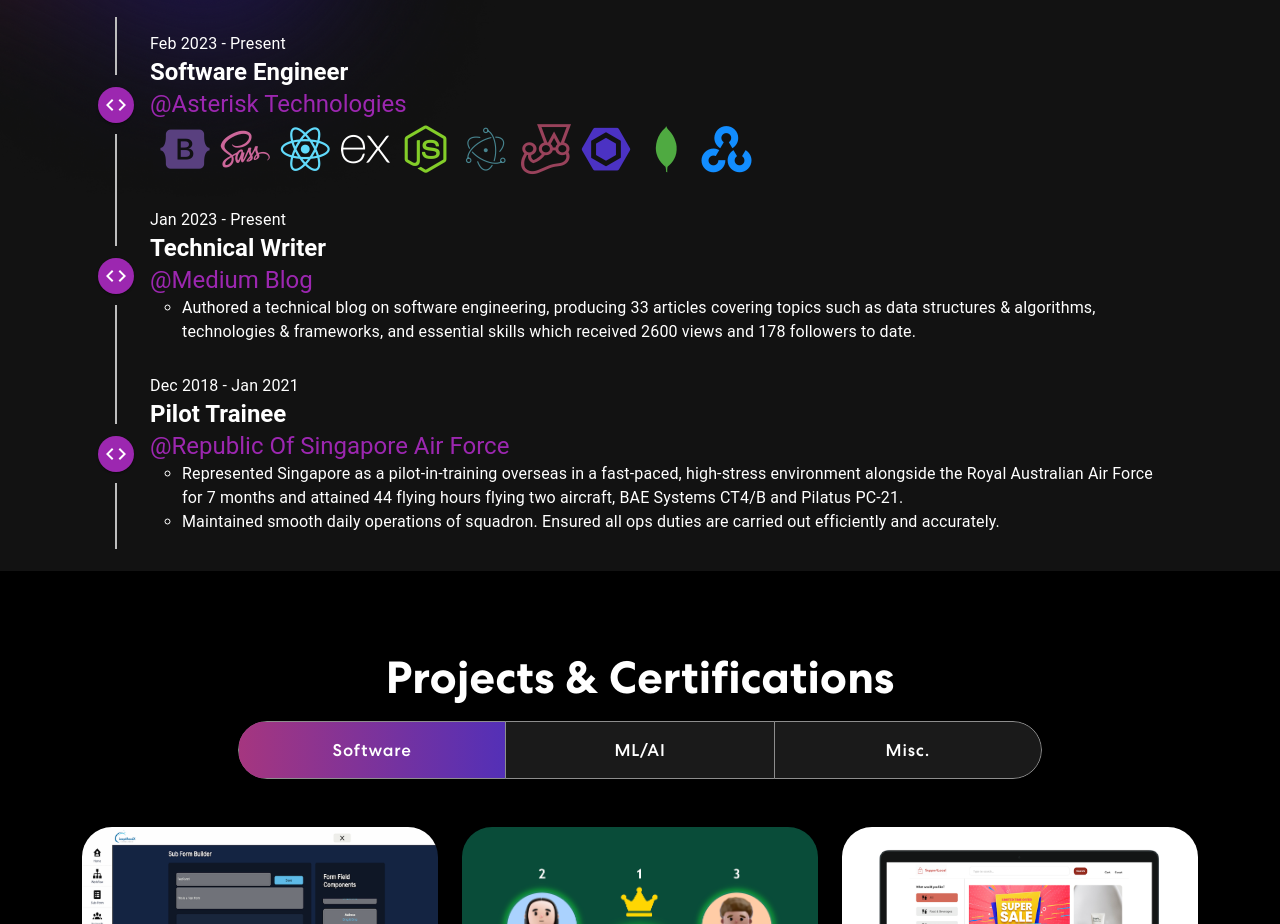
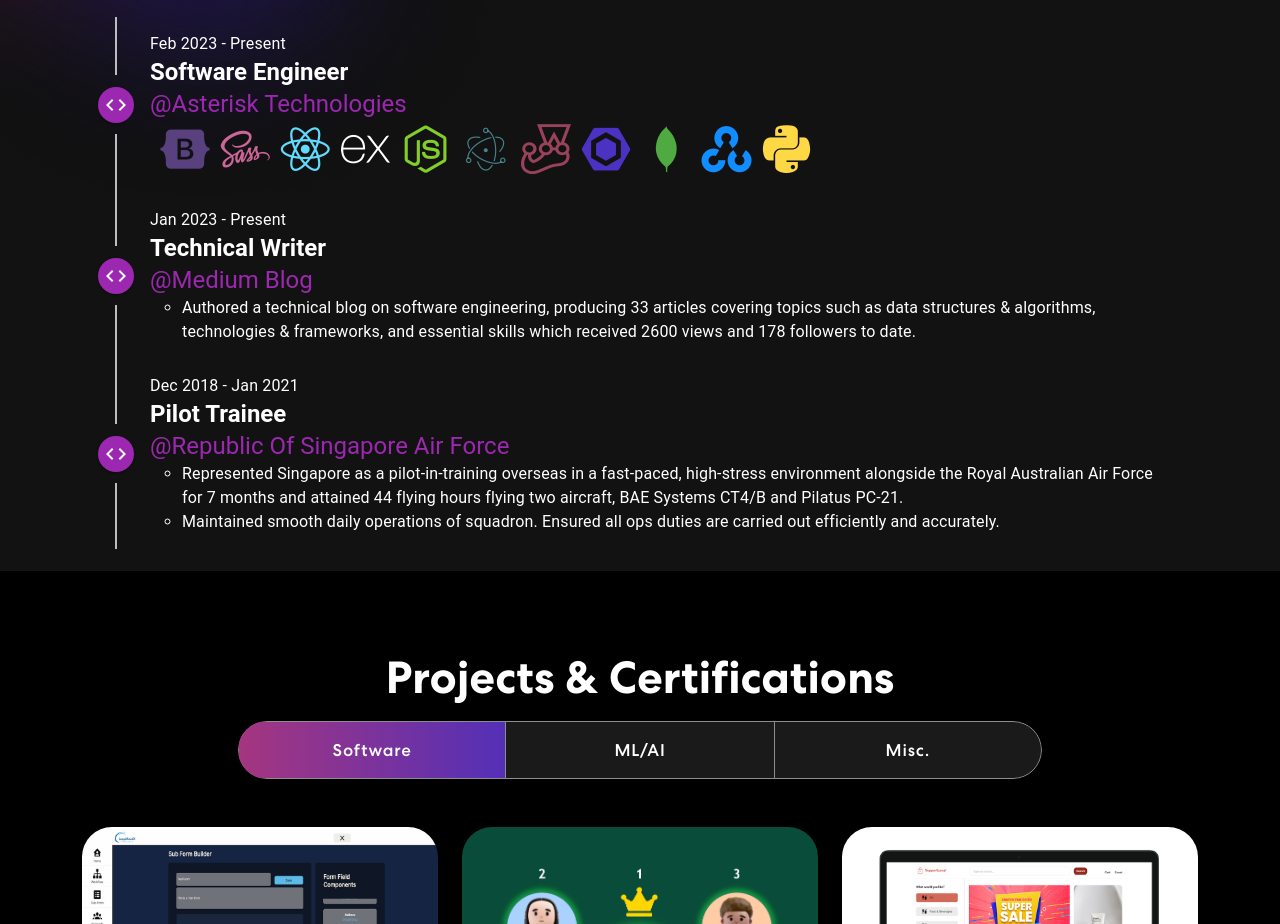
Before and after one commit to xavierkoo/xavierkoo.github.io, a React (Create React App) app: page / in a window 1280 px wide. Shown: the part 1440-2364 px from the top of the page. Built offline with nearby package versions, Linux system fonts and the light colour scheme; what react-cursor-custom would draw is missing.

Commit message:
feat: add python to work experience

```diff
--- a/src/components/Experience.js
+++ b/src/components/Experience.js
@@ -57,6 +57,7 @@ export const Experience = () => {
                                             <i class="devicon-eslint-plain colored" title="ESLint"></i>
                                             <i class="devicon-mongodb-plain colored" title="MongoDB"></i>
                                             <i class="devicon-opencv-plain colored" title="OpenCV"></i>
+                                            <i class='devicon-python-plain colored' title='Python'></i>
                                         </div>
                                         </TimelineContent>
                                     </TimelineItem>
```
